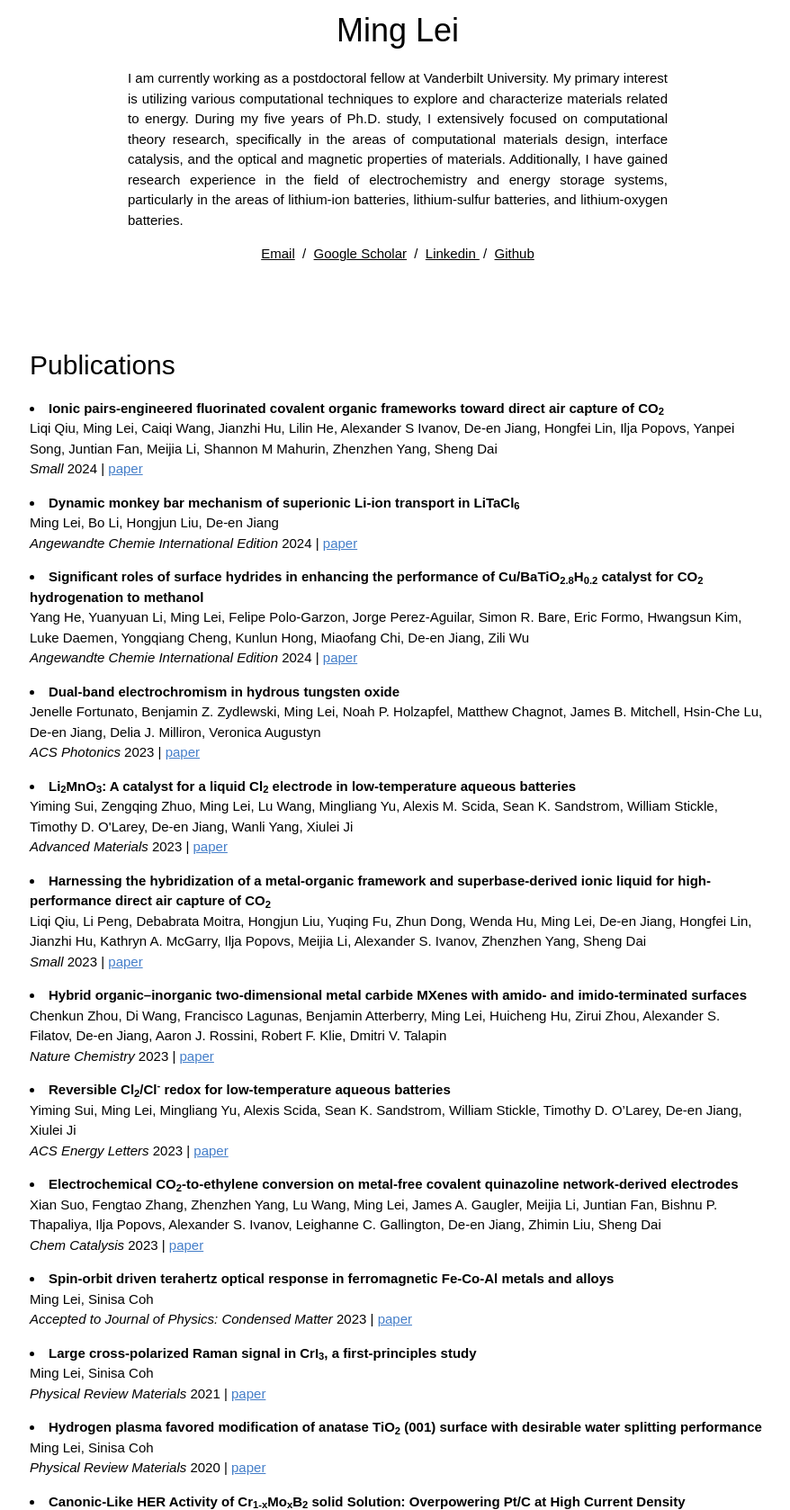
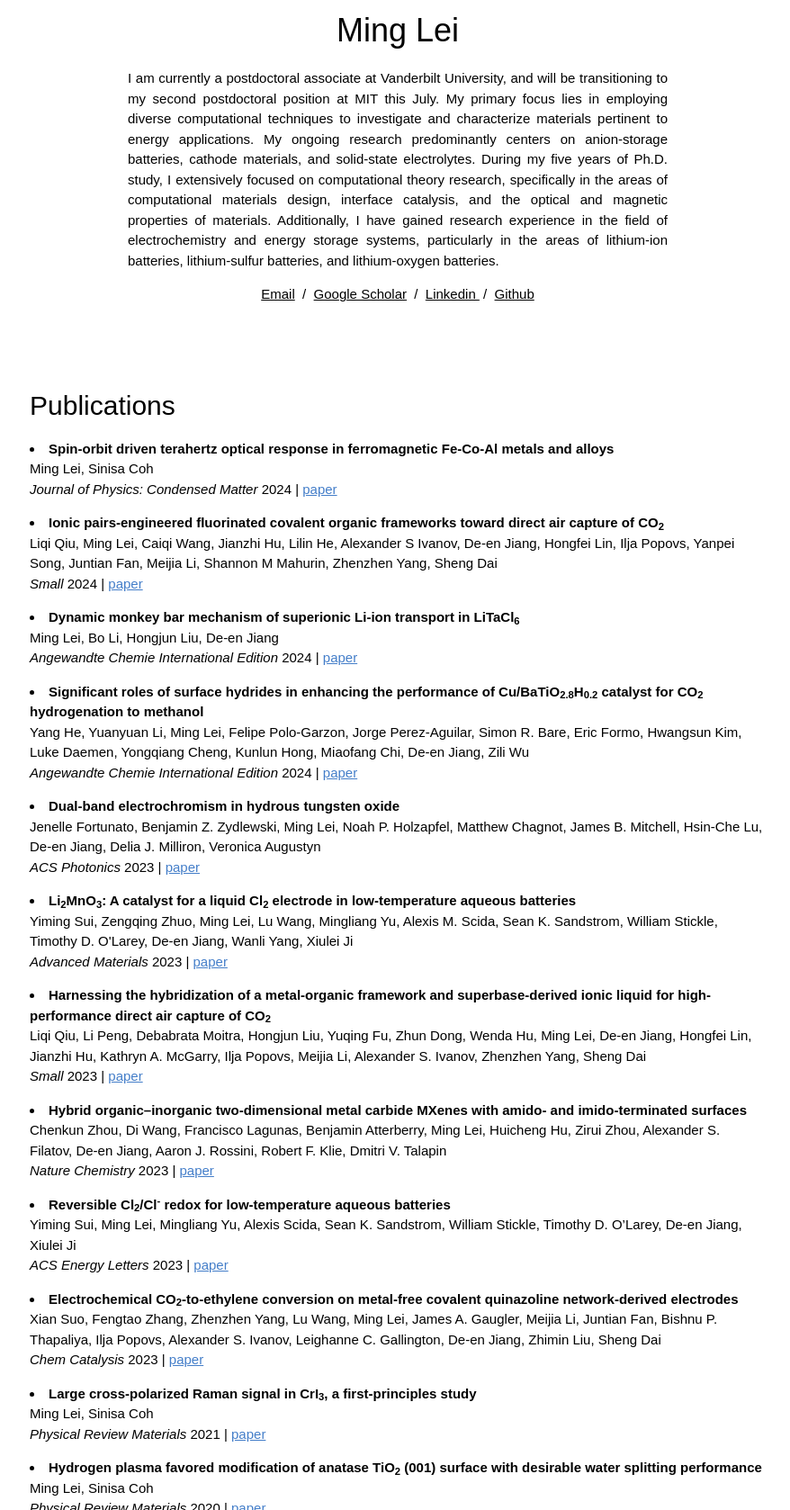
Before and after one commit to mlei012/mlei012.github.io, a plain HTML site: page index.html in a window 1280 px wide. Shown: the part 260-1938 px from the top of the page at 90% size, without its empty margins (273-1151 px from the left). Drawn offline with nearby package versions, Linux system fonts and the light colour scheme.

Commit message:
index.html

```diff
--- a/index.html
+++ b/index.html
@@ -92,7 +92,7 @@
       <img style="width: 80%;max-width: 300px" alt="profile photo" src="images/icons.jpg">
       <h1>Ming Lei</h1>
         <p class="w3-justify" style="width:100%;border:0px;border-spacing:0px;border-collapse:separate;margin-right:auto;margin-left:auto;max-width:600px">
-          I am currently working as a postdoctoral fellow at Vanderbilt University. My primary interest is utilizing various computational techniques to explore and characterize materials related to energy. During my five years of Ph.D. study, I extensively focused on computational theory research, specifically in the areas of computational materials design, interface catalysis, and the optical and magnetic properties of materials. Additionally, I have gained research experience in the field of electrochemistry and energy storage systems, particularly in the areas of lithium-ion batteries, lithium-sulfur batteries, and lithium-oxygen batteries.
+          I am currently a postdoctoral associate at Vanderbilt University, and will be transitioning to my second postdoctoral position at MIT this July. My primary focus lies in employing diverse computational techniques to investigate and characterize materials pertinent to energy applications. My ongoing research predominantly centers on anion-storage batteries, cathode materials, and solid-state electrolytes. During my five years of Ph.D. study, I extensively focused on computational theory research, specifically in the areas of computational materials design, interface catalysis, and the optical and magnetic properties of materials. Additionally, I have gained research experience in the field of electrochemistry and energy storage systems, particularly in the areas of lithium-ion batteries, lithium-sulfur batteries, and lithium-oxygen batteries.
         </p>
         <p class="w3-center">
           <a href="mailto:mlei012@ucr.edu">Email</a> &nbsp/&nbsp
@@ -172,6 +172,14 @@
 
     <!--<ol> -->
       <p>
+      <li><strong>Spin-orbit driven terahertz optical response in ferromagnetic Fe-Co-Al metals and alloys</strong>
+      <br>
+      Ming Lei, Sinisa Coh
+      <br>
+      <em>Journal of Physics: Condensed Matter</em> 2024 | <a style="color: #447ec9" href="https://arxiv.org/pdf/2202.05997.pdf">paper</a>
+      </p>
+
+      <p>
       <li><strong>Ionic pairs‐engineered fluorinated covalent organic frameworks toward direct air capture of CO<sub>2</sub></strong>
       <br>
       Liqi Qiu, Ming Lei, Caiqi Wang, Jianzhi Hu, Lilin He, Alexander S Ivanov, De‐en Jiang, Hongfei Lin, Ilja Popovs, Yanpei Song, Juntian Fan, Meijia Li, Shannon M Mahurin, Zhenzhen Yang, Sheng Dai
@@ -241,14 +249,6 @@
       Xian Suo, Fengtao Zhang, Zhenzhen Yang, Lu Wang, Ming Lei, James A. Gaugler, Meijia Li, Juntian Fan, Bishnu P. Thapaliya, Ilja Popovs, Alexander S. Ivanov, Leighanne C. Gallington, De-en Jiang, Zhimin Liu, Sheng Dai
       <br>
       <em>Chem Catalysis</em> 2023 | <a style="color: #447ec9" href="https://www.sciencedirect.com/science/article/abs/pii/S2667109323000027?via%3Dihub">paper</a>
-      </p>
-
-      <p>
-      <li><strong>Spin-orbit driven terahertz optical response in ferromagnetic Fe-Co-Al metals and alloys</strong>
-      <br>
-      Ming Lei, Sinisa Coh
-      <br>
-      <em>Accepted to Journal of Physics: Condensed Matter</em> 2023 | <a style="color: #447ec9" href="https://arxiv.org/pdf/2202.05997.pdf">paper</a>
       </p>
 
       <p>
```
